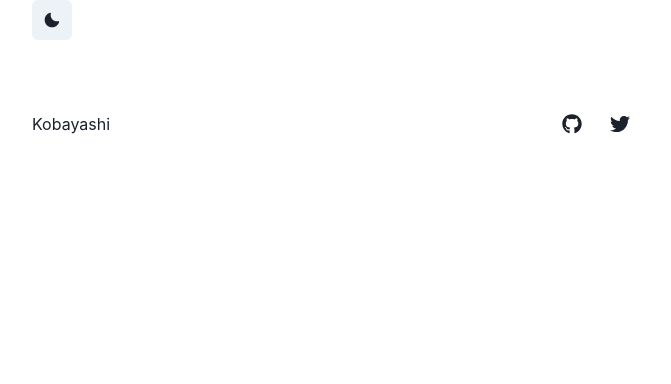
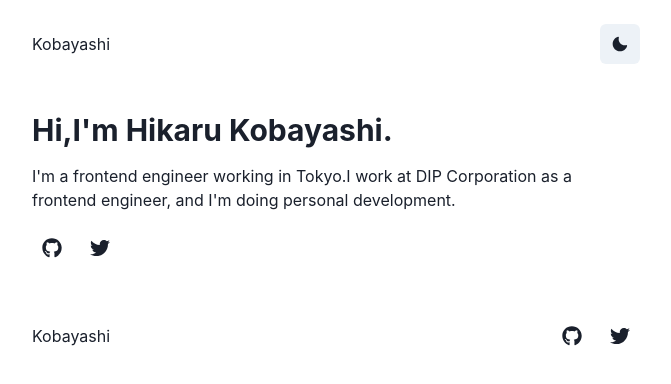
Before and after one commit to HikaruKobayashi/kobayashi, a Next.js app: page / in a window 1280 px wide. Shown: the top 384 px of the page, without its empty margins (304-975 px from the left). Built offline with nearby package versions, Linux system fonts and the light colour scheme.

Commit message:
create profile section

```diff
--- a/pages/index.tsx
+++ b/pages/index.tsx
@@ -1,11 +1,10 @@
 import type { NextPage } from 'next'
-import { Container } from '@chakra-ui/react'
 import * as React from 'react'
+import ProfileSection from '../src/components/profile'
 
 const Home: NextPage = () => {
   return (
-    <Container>
-    </Container>
+      <ProfileSection />
   )
 }
 
--- a/src/components/layout/header.tsx
+++ b/src/components/layout/header.tsx
@@ -1,10 +1,13 @@
-import { Box } from '@chakra-ui/react'
+import { Box, Stack, Text } from '@chakra-ui/react'
 import ThemeBtn from '../common/theme-btn'
 
 const Header = () => {
   return (
-    <Box as="header" mx="auto"maxW="2xl" px={{ base: '4', md: '8'}}>
-      <ThemeBtn />
+    <Box as="header" mx="auto"maxW="2xl" py="6" px={{ base: '4', md: '8'}}>
+      <Stack direction="row" spacing="4" align="center" justify="space-between">
+        <Text>Kobayashi</Text>
+        <ThemeBtn />
+      </Stack>
     </Box>
   )
 }
--- /dev/null
+++ b/src/components/profile/index.tsx
@@ -0,0 +1,20 @@
+import * as React from 'react'
+import { Heading, Box, Stack, Text, Image } from '@chakra-ui/react'
+import Links from '../link'
+
+const ProfileSection = () => {
+  return (
+    <Box as="section" mx="auto" maxW="2xl" py="6" px={{ base: '4', md: '8'}}>
+      <Box  display={{ md: 'flex' }}>
+        <Box>
+          <Heading as="h1" size="lg" isTruncated>Hi,I&apos;m Hikaru Kobayashi.</Heading>
+          <Text marginY="4">I&apos;m a frontend engineer working in Tokyo.I work at DIP Corporation as a frontend engineer, and I&apos;m doing personal development.</Text>
+          <Links />
+        </Box>
+        {/* <Image rounded="full" maxWidth="200px" maxHeight="200px" src="./images/kobayashi.jpg" alt="Hikaru Kobayashi" margin="auto"/> */}
+      </Box>
+    </Box>
+  )
+}
+
+export default ProfileSection
```
